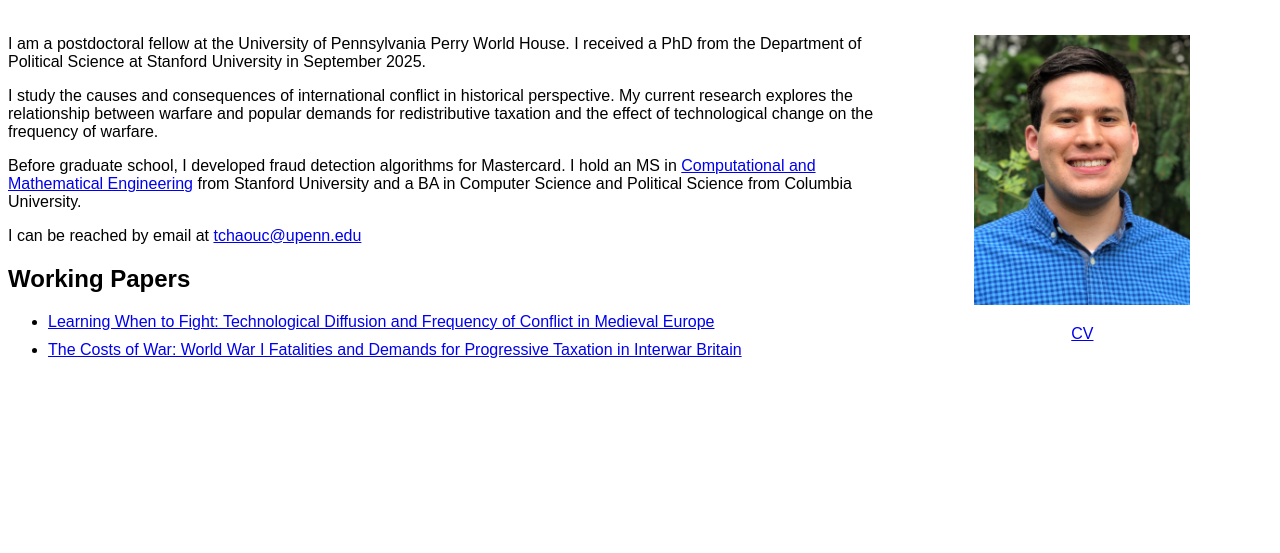
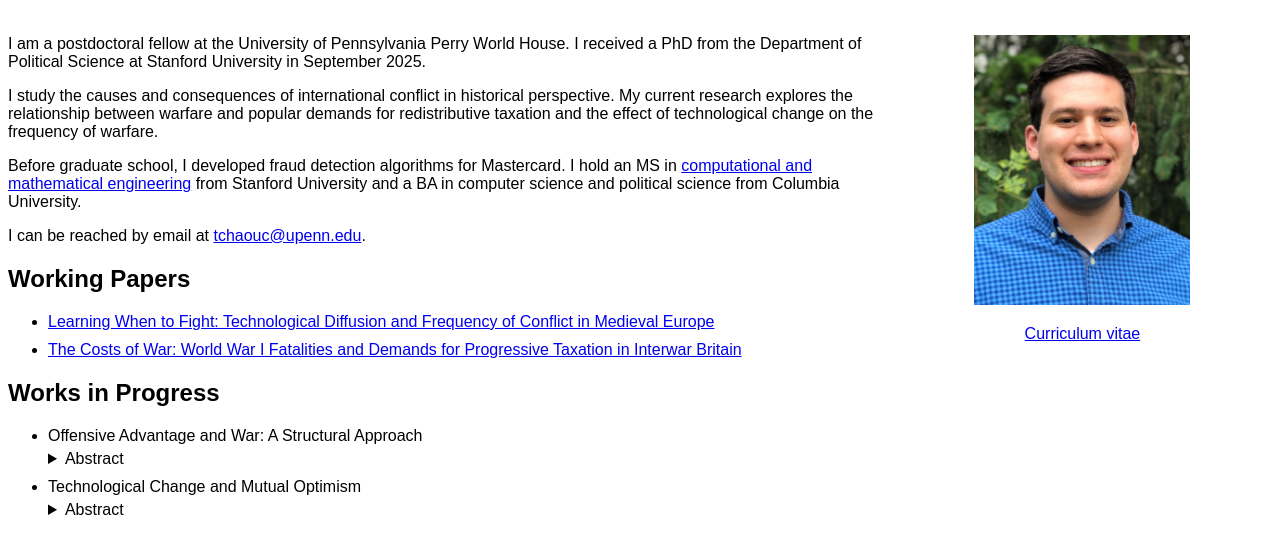
Before and after one commit to DTchaouchev/DTchaouchev.github.io, a plain HTML site: page index.html in a window 1280 px wide. Shown: the part 61-614 px from the top of the page. Drawn offline with Linux system fonts and the light colour scheme.

Commit message:
added works in progress section, new cv and drafts

```diff
--- a/index.html
+++ b/index.html
@@ -19,9 +19,9 @@
 
     <p style="font-family: Arial">I study the causes and consequences of international conflict in historical perspective. My current research explores the relationship between warfare and popular demands for redistributive taxation and the effect of technological change on the frequency of warfare.</p>
 
-       <p style="font-family: Arial">Before graduate school, I developed fraud detection algorithms for Mastercard. I hold an MS in <a href="https://icme.stanford.edu/">Computational and Mathematical Engineering</a> from Stanford University and a BA in Computer Science and Political Science from Columbia University.</p>
+       <p style="font-family: Arial">Before graduate school, I developed fraud detection algorithms for Mastercard. I hold an MS in <a href="https://icme.stanford.edu/">computational and mathematical engineering</a> from Stanford University and a BA in computer science and political science from Columbia University.</p>
 
-      <p style="font-family: Arial">I can be reached by email at <a href="mailto:tchaouc@upenn.edu">tchaouc@upenn.edu</a> </p>
+      <p style="font-family: Arial">I can be reached by email at <a href="mailto:tchaouc@upenn.edu">tchaouc@upenn.edu</a>. </p>
 
        <h2 style="font-family: Arial">Working Papers</h2>
 
@@ -29,10 +29,28 @@
           <li><a href="sieges.pdf">Learning When to Fight: Technological Diffusion and Frequency of Conflict in Medieval Europe</a></li>
           <li style="margin-top:10px;"><a href="ww1_taxes.pdf">The Costs of War: World War I Fatalities and Demands for Progressive Taxation in Interwar Britain</a></li>
       </ul>
+
+      <h2 style="font-family: Arial">Works in Progress</h2>
+
+      <ul style="font-family: Arial;">
+          <li> Offensive Advantage and War: A Structural Approach</li>
+          <details style="margin-top:5px;">
+        <summary style="cursor: pointer;">Abstract</summary>
+        <p> Scholars have argued that international conflict is more frequent under offensive advantage, or when prevailing technological conditions make it relatively easier for states to capture territory than to defend it. However, both the mechanism that relates offensive advantage to conflict and the empirical validity of this relationship remain vague. In this paper, I construct a simple crisis bargaining model that incorporates the offense-defense balance as a parameter affecting the probability of victory in a conflict. I show that in equilibrium, the probability of war does not increase monotonically as offensive advantage grows. Instead, the equilibrium probability of war is minimized when the offense-defense balance equalizes the disputing states' costs of fighting. Moreover, using the model and data on the participants and outcomes of interstate disputes, I structurally estimate a value for the offense-defense balance for all decades between 1850 and 2020. This structural approach provides more granular estimates of the offense-balance and a measure of degree of the offensive or defensive advantage, rather than merely its direction. </p>
+    </details>
+          <li style="margin-top:10px;">Technological Change and Mutual Optimism</li>
+          <details style="margin-top:5px;">
+        <summary style="cursor: pointer;">Abstract</summary>
+        <p> Does technological change make international conflict more likely? I argue that technological change can increase the risk of war by introducing uncertainty about the balance of power. New technologies complicate states’ private assessments of relative capabilities, leading to differing expectations about the outcome of war. I formalize this argument using a crisis bargaining model with two-sided incomplete information. In the model, states receive private noisy signals about the effect of a new military technology on the balance of power. The model shows that such uncertainty can lead to war, even the states have the same private assessments about the balance of power. Moreover, the model shows that this mechanism is most likely to produce conflict between states with relatively equal military power. </p>
+    </details>
+      </ul>
+
+
+
       </div>
   <div style="width:30%; float: left; display: inline-block;"><div align="center">
         <p><img SRC="suphoto.jpg" height="270">
-          <p style="font-family: Arial"><a href="tchaouchev_cv.pdf">CV</a></p>
+          <p style="font-family: Arial"><a href="tchaouchev_cv.pdf">Curriculum vitae</a></p>
           </div></div>
 </div>
 </body>
```
Also changed, not shown: 2 other files.
